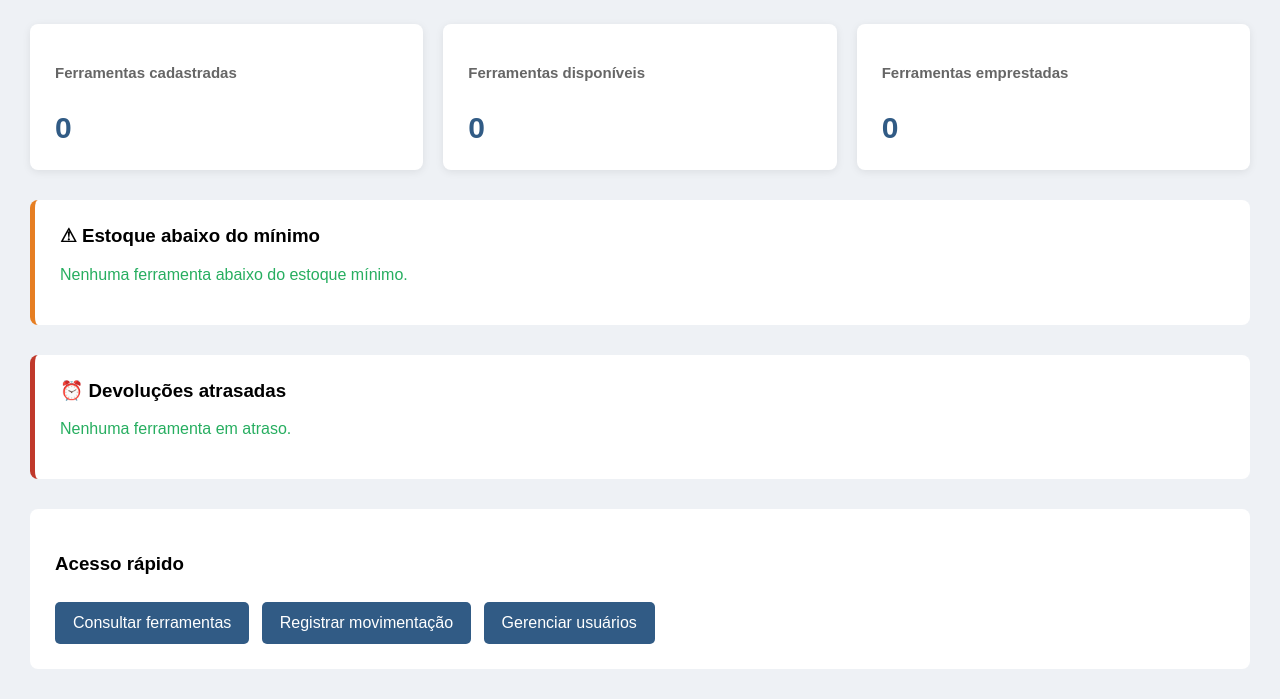
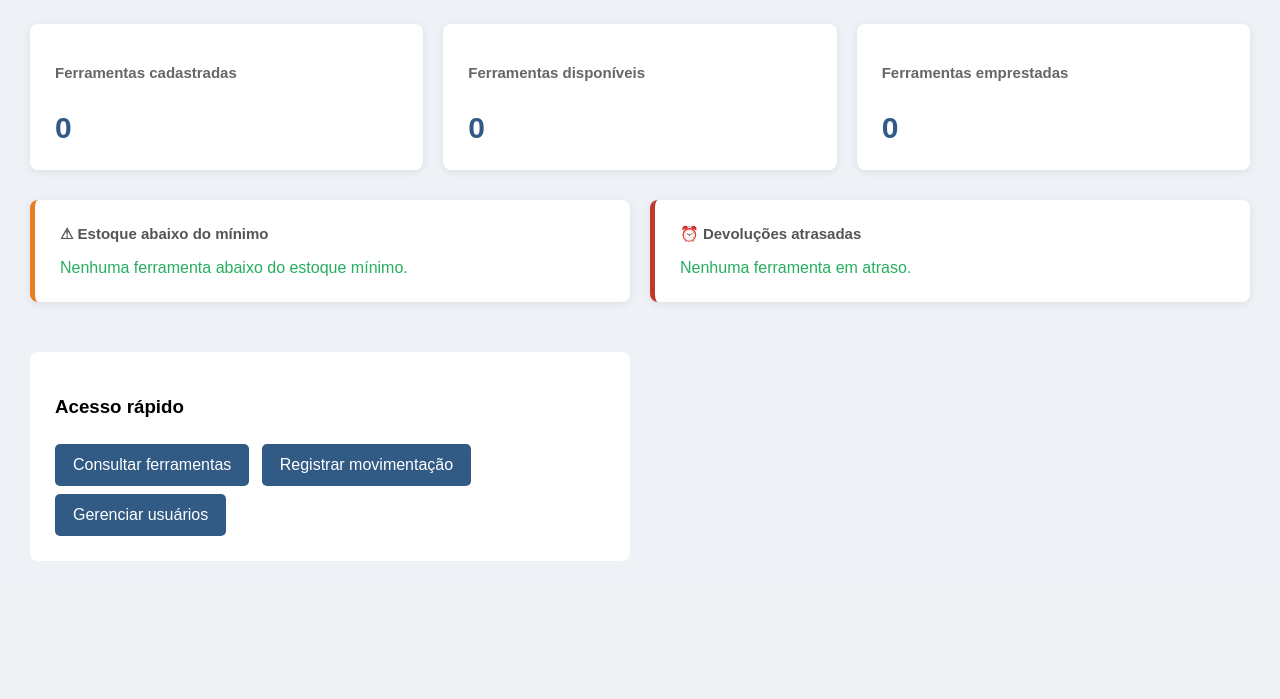
Before and after one commit to otaviovinicius-15/IoT_SA, a PHP site: page /dashboard.php in a window 1280 px wide. Shown: the part 259-958 px from the top of the page. After the commit the page ends 820 px from the top, so only its background shows below. Run offline with PHP 8.4, Linux system fonts and the light colour scheme; a user stored in the database is signed in; data that the repository does not hold is empty.

Commit message:
ajustado dashboard

```diff
--- a/dashboard.php
+++ b/dashboard.php
@@ -163,17 +163,45 @@ $atrasadas = $pdo->query("
             background-color: #244565;
         }
 
+        .alertas {
+            display: grid;
+            grid-template-columns: repeat(2, 1fr);
+            gap: 20px;
+            margin-top: 30px;
+        }
+
         .alerta {
-            margin-top: 30px;
             background-color: white;
             padding: 25px;
             border-radius: 8px;
+            min-width: 0;
+            box-shadow: 0 2px 8px rgba(0, 0, 0, 0.08);
             border-left: 5px solid #e67e22;
             overflow-x: auto;
         }
 
         .alerta.vermelho {
             border-left-color: #c0392b;
+        }
+
+        .alerta h3 {
+             margin-top: 0;
+            color: #555;
+            font-size: 15px;
+        }
+
+        .alerta p {
+            margin-bottom: 0;
+        }
+
+        .ok {
+            color: #27ae60;
+        }
+
+        @media (max-width: 600px) {
+            .alertas {
+                grid-template-columns: 1fr;
+            }
         }
 
         .alerta h3 {
@@ -278,18 +306,28 @@ $atrasadas = $pdo->query("
         </div>
 
 
+        <div class="alertas">
+
+    <!-- ESTOQUE ABAIXO DO MÍNIMO -->
     <div class="alerta">
+
         <h3>⚠ Estoque abaixo do mínimo</h3>
 
         <?php if (count($estoqueBaixo) === 0): ?>
-                <p class="ok">Nenhuma ferramenta abaixo do estoque mínimo.</p>
+
+            <p class="ok">
+                Nenhuma ferramenta abaixo do estoque mínimo.
+            </p>
+
         <?php else: ?>
+
             <table>
                 <tr>
                     <th>Ferramenta</th>
                     <th>Disponível</th>
                     <th>Mínimo</th>
                 </tr>
+
                 <?php foreach ($estoqueBaixo as $item): ?>
                 <tr>
                     <td><?= htmlspecialchars($item['nome']) ?></td>
@@ -297,17 +335,27 @@ $atrasadas = $pdo->query("
                     <td><?= $item['estoque_minimo'] ?></td>
                 </tr>
                 <?php endforeach; ?>
+
             </table>
+
         <?php endif; ?>
+
     </div>
 
 
+    <!-- DEVOLUÇÕES ATRASADAS -->
     <div class="alerta vermelho">
+
         <h3>⏰ Devoluções atrasadas</h3>
 
         <?php if (count($atrasadas) === 0): ?>
-                <p class="ok">Nenhuma ferramenta em atraso.</p>
+
+            <p class="ok">
+                Nenhuma ferramenta em atraso.
+            </p>
+
         <?php else: ?>
+
             <table>
                 <tr>
                     <th>Funcionário</th>
@@ -316,18 +364,28 @@ $atrasadas = $pdo->query("
                     <th>Retirada</th>
                     <th>Prazo</th>
                 </tr>
+
                 <?php foreach ($atrasadas as $item): ?>
                 <tr>
                     <td><?= htmlspecialchars($item['funcionario']) ?></td>
                     <td><?= htmlspecialchars($item['setor'] ?? '-') ?></td>
                     <td><?= htmlspecialchars($item['ferramenta']) ?></td>
-                        <td><?= date('d/m/Y H:i', strtotime($item['data_retirada'])) ?></td>
-                        <td><?= date('d/m/Y H:i', strtotime($item['prazo_devolucao'])) ?></td>
+                    <td>
+                        <?= date('d/m/Y H:i', strtotime($item['data_retirada'])) ?>
+                    </td>
+                    <td>
+                        <?= date('d/m/Y H:i', strtotime($item['prazo_devolucao'])) ?>
+                    </td>
                 </tr>
                 <?php endforeach; ?>
+
             </table>
+
         <?php endif; ?>
+
     </div>
+
+
 
         <div class="atalhos">
 
```
Lines whose indentation alone changed are shown as unchanged.
